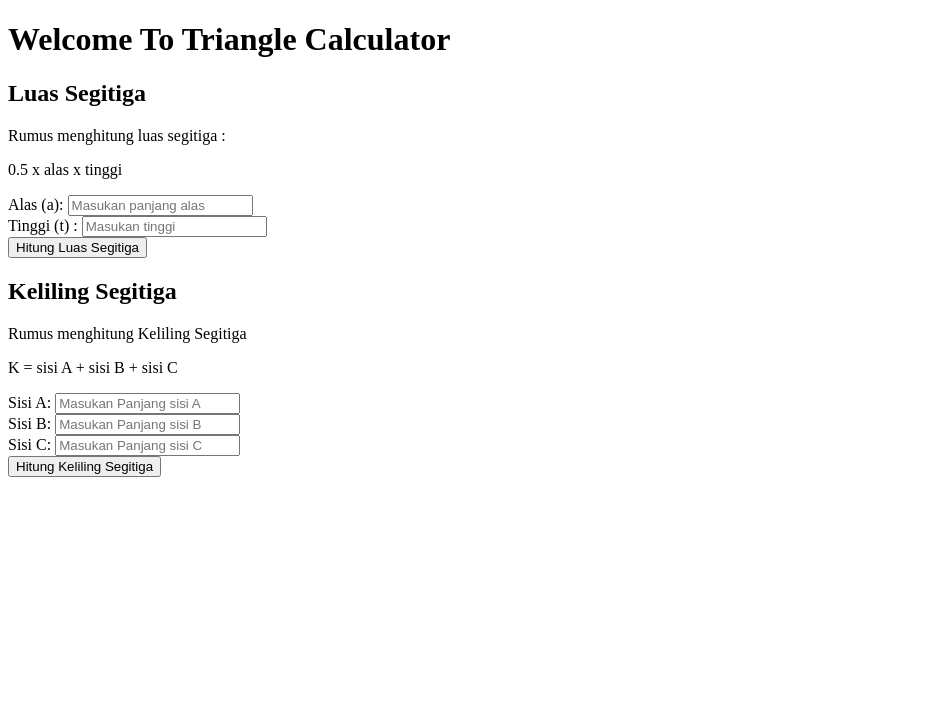
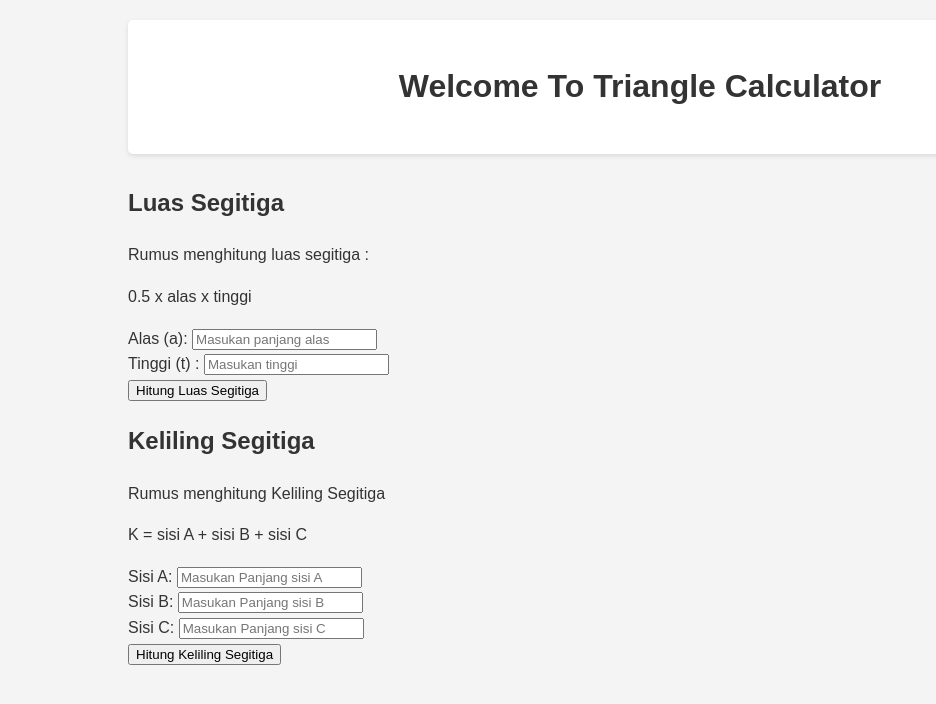
Before and after one commit to revou-fundamental-course/16-jun-25-epeet-delx, a plain HTML site: page index.html in a window 1280 px wide. Shown: the whole page, without its empty margins (0-936 px from the left). Drawn offline with Linux system fonts and the light colour scheme.

Commit message:
update style.1

```diff
--- a/css/style.css
+++ b/css/style.css
@@ -6,3 +6,18 @@ body {
     background-color: #f4f4f4;
     color: #333;
 }
+
+.container {
+    width: 80%;
+    margin: 0 auto;
+    padding: 20px;
+}
+
+header {
+    text-align: center;
+    margin-bottom: 30px;
+    padding: 20px;
+    background-color: #fff;
+    border-radius: 5px;
+    box-shadow: 0 2px 5px rgba(0, 0, 0, 0.1);
+}
--- a/index.html
+++ b/index.html
@@ -4,6 +4,7 @@
     <meta charset="UTF-8">
     <meta name="viewport" content="width=device-width, initial-scale=1.0">
     <title>Triangle Calculator</title>
+    <link rel="stylesheet" href="css/style.css">
 </head>
 <body>
     <div class="container">
```
